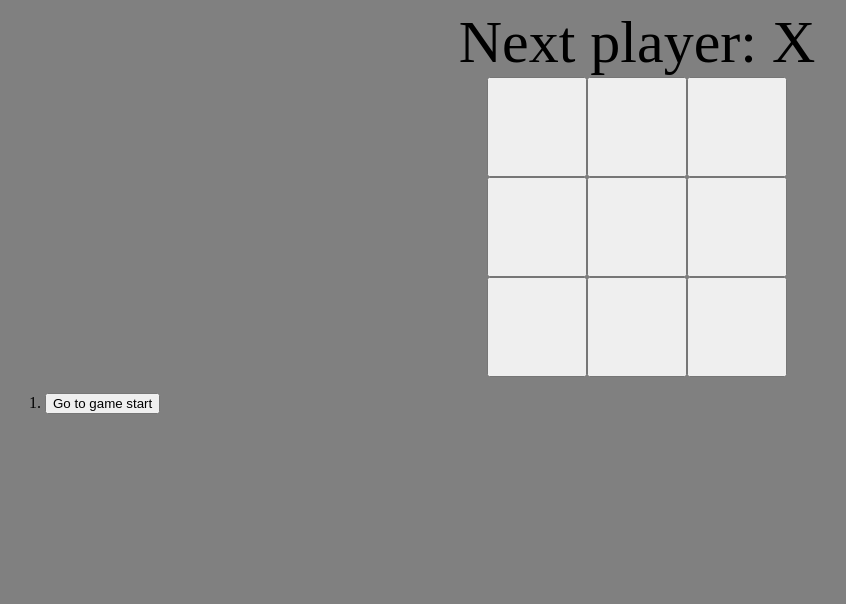
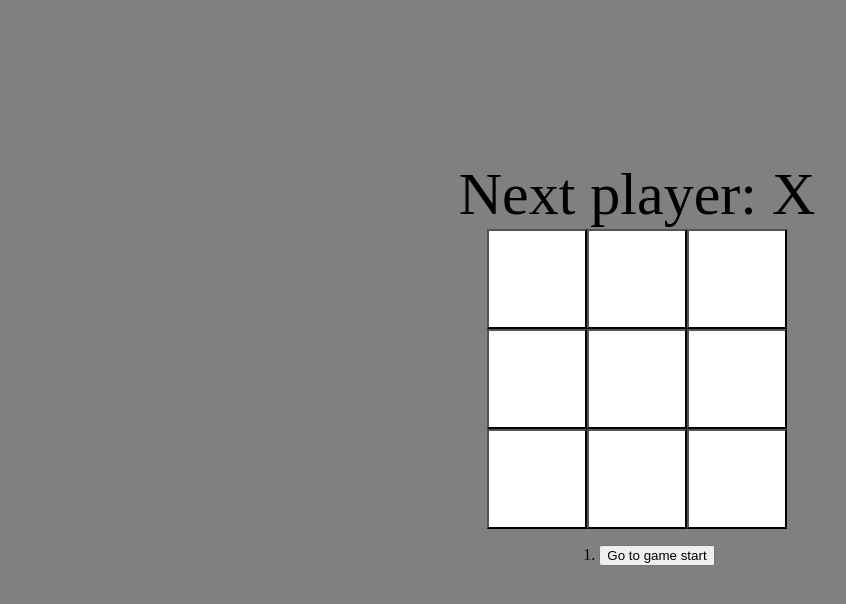
Before and after one commit to Zac2222/TicTacToe, a React (Vite) app: page / in a window 1280 px wide. Shown: the top 604 px of the page, without its empty margins (3-849 px from the left). Built offline with nearby package versions, Linux system fonts and the light colour scheme.

Commit message:
special feature changes colors of board state

```diff
--- a/src/Components/Game.tsx
+++ b/src/Components/Game.tsx
@@ -2,6 +2,7 @@ import React, { useState } from 'react'
 
 interface SquareProps{
     value: string | null;
+    color: string;
     onSquareClick?: React.MouseEventHandler<HTMLButtonElement>; //sets it to just work as an onclick button default.
 }
 
@@ -11,14 +12,15 @@ interface BoardProps {
     onPlay: (nextSquares: (string | null)[]) => void;
 }
 
-function Square({value,onSquareClick}: SquareProps)
+function Square({value,color,onSquareClick}: SquareProps)
 {
-    return <button className='square' onClick={onSquareClick}>{value}</button>
+    return <button className='square' style={{backgroundColor: color}} onClick={onSquareClick}>{value}</button>
 }
 
 function Board({xIsNext,squares,onPlay}:BoardProps) {
     // const [xIsNext, setXIsNext] = useState(true)
     // const [squares, setSquares] = useState<(string | null)[]>(Array(9).fill(null));
+    const [colors, setColors] = useState<string[]>(Array(9).fill('white'));
 
     function handleClick(i: number)
     {
@@ -28,47 +30,59 @@ function Board({xIsNext,squares,onPlay}:BoardProps) {
         }
 
         const nextSquares = squares.slice();
+        const nextColors = colors.slice();
         if(xIsNext)
         {
             nextSquares[i] = 'X';
+            nextColors[i] = 'blue';
         }
         else
         {
             nextSquares[i] = 'O'
+            nextColors[i] = 'violet';
         }
         onPlay(nextSquares)
+        setColors(nextColors);
     }
 
     const winner = calulateWinner(squares);
     let status;
-    if(winner)
+    if(winner === 'X')
     {
         status = 'Winner: ' + winner;
+        document.body.classList.add('winner-x');
+    }
+    else if(winner === 'O')
+    {
+        status = 'Winner: ' + winner;
+        document.body.classList.add('winner-o');
     }
     else
     {
         status = 'Next player: ' + (xIsNext ? 'X' : 'O')
+        document.body.classList.remove('winner-x');
+        document.body.classList.remove('winner-o');
     }
 
   return (
     <>
     <div className='status'>{status}</div>
         <div className='board-row'>
-            <Square value={squares[0]} onSquareClick={() => handleClick(0)}/>
-            <Square value={squares[1]} onSquareClick={() => handleClick(1)}/>
-            <Square value={squares[2]} onSquareClick={() => handleClick(2)}/>
+            <Square value={squares[0]} color={colors[0]} onSquareClick={() => handleClick(0)}/>
+            <Square value={squares[1]} color={colors[1]} onSquareClick={() => handleClick(1)}/>
+            <Square value={squares[2]} color={colors[2]} onSquareClick={() => handleClick(2)}/>
         </div>
 
         <div className='board-row'>
-            <Square value={squares[3]} onSquareClick={() => handleClick(3)}/>
-            <Square value={squares[4]} onSquareClick={() => handleClick(4)}/>
-            <Square value={squares[5]} onSquareClick={() => handleClick(5)}/>
+            <Square value={squares[3]}  color={colors[3]} onSquareClick={() => handleClick(3)}/>
+            <Square value={squares[4]}  color={colors[4]} onSquareClick={() => handleClick(4)}/>
+            <Square value={squares[5]}  color={colors[5]} onSquareClick={() => handleClick(5)}/>
         </div>
 
         <div className='board-row'>
-            <Square value={squares[6]} onSquareClick={() => handleClick(6)}/>
-            <Square value={squares[7]} onSquareClick={() => handleClick(7)}/>
-            <Square value={squares[8]} onSquareClick={() => handleClick(8)}/>
+            <Square value={squares[6]} color={colors[6]}  onSquareClick={() => handleClick(6)}/>
+            <Square value={squares[7]} color={colors[7]}  onSquareClick={() => handleClick(7)}/>
+            <Square value={squares[8]} color={colors[8]}  onSquareClick={() => handleClick(8)}/>
         </div>
 
     </>
@@ -91,7 +105,7 @@ const Game = () => {
         setCurrentMove(nextHistory.length - 1);
     }
 
-    function jumpTo(nextMove: (number)){ //RIGHT HERE, HERE IS WHERE YOU FUCKED UP COME MAKE SURE ITS OKAY. STUPID
+    function jumpTo(nextMove: (number)){
         setCurrentMove(nextMove);
     }
 
@@ -122,6 +136,9 @@ const Game = () => {
             </div>
         </div>
     )
+
+    //left the colors the same on purpose after going back to previous moves.
+    //i thought being able to see the colored squares of where each one went and then being able to write over them is a cool feature.
 }
 
 
--- a/src/index.css
+++ b/src/index.css
@@ -16,4 +16,17 @@ body{
   display: flex;
   justify-content: center;
   font-size: 60px;
+  margin-top: 160px;
 }
+
+.game-info{
+  display: flex;
+  justify-content: center;
+}
+
+body.winner-x{
+  background-color: blue;
+}
+body.winner-o{
+  background-color: violet;
+}
```
